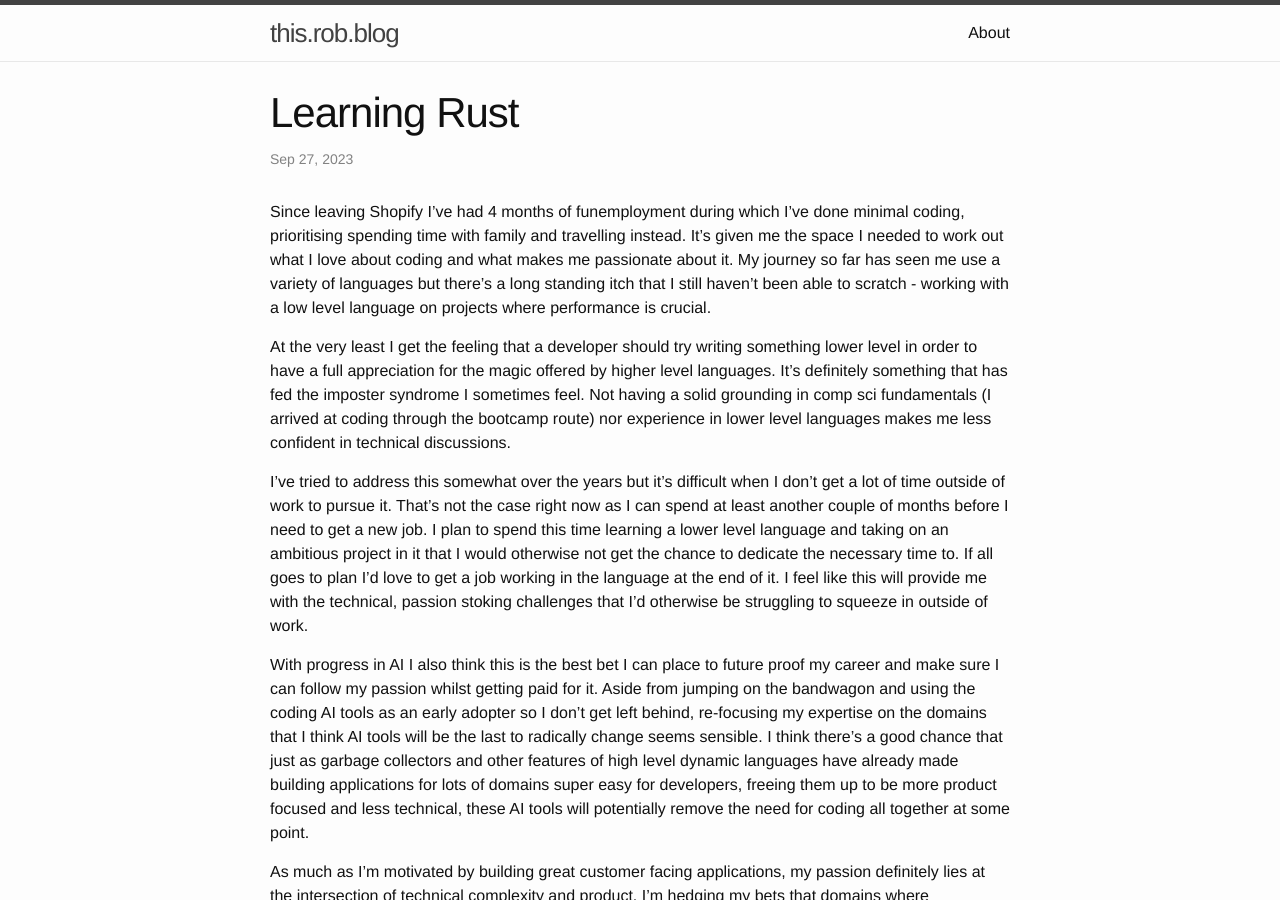
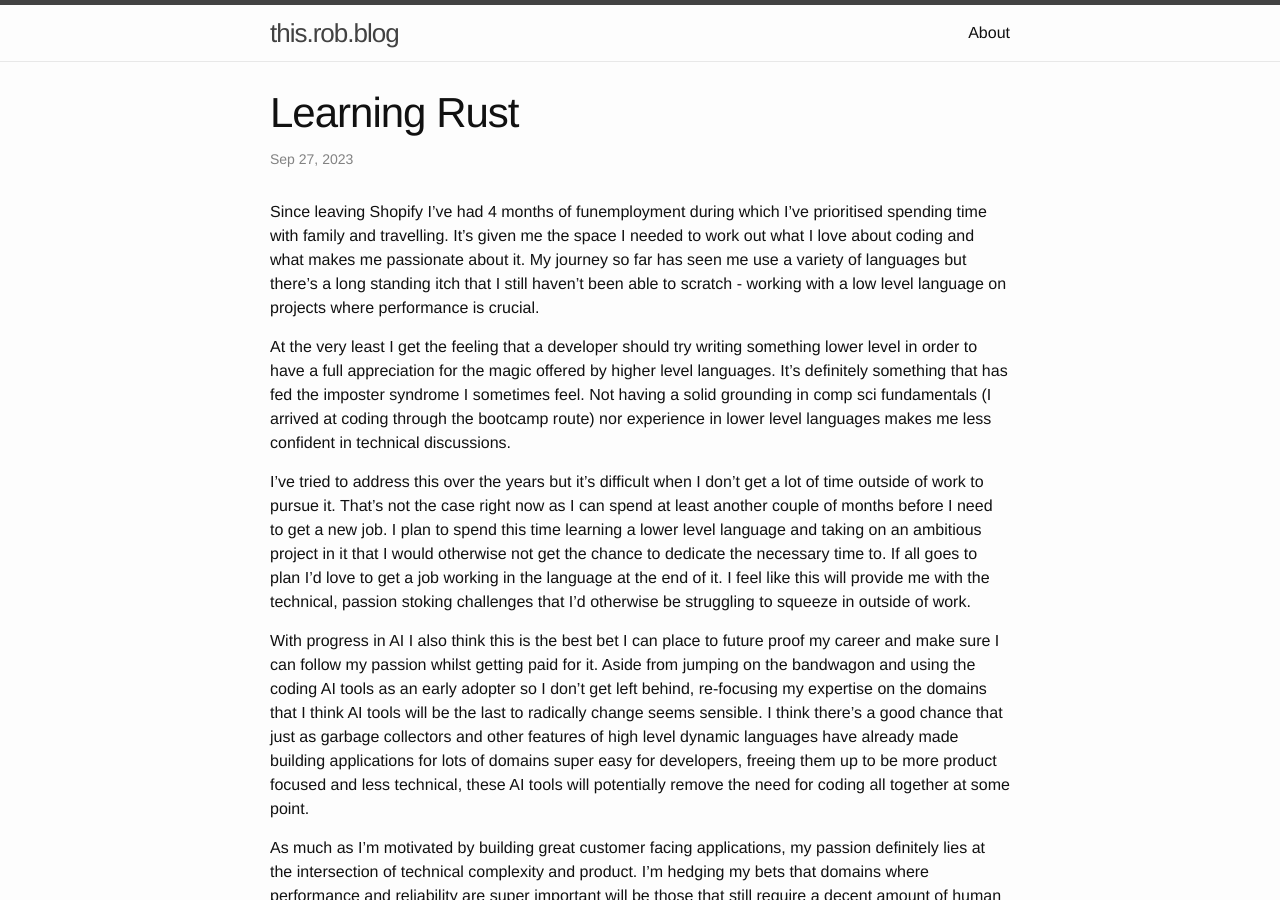
Before and after one commit to thisdotrob/thisdotrob.github.io, a Jekyll site: the page built from _posts/2023-09-27-learning-rust.markdown, in a window 1280 px wide and 900 px high. Built offline with Jekyll 4.4.1, drawn with Linux system fonts in a browser that asks for light colours.

Commit message:
Tweak post on learning Rust

```diff
--- a/_posts/2023-09-27-learning-rust.markdown
+++ b/_posts/2023-09-27-learning-rust.markdown
@@ -6,11 +6,11 @@ categories: rust
 published: true
 ---
 
-Since leaving Shopify I've had 4 months of funemployment during which I've done minimal coding, prioritising spending time with family and travelling instead. It's given me the space I needed to work out what I love about coding and what makes me passionate about it. My journey so far has seen me use a variety of languages but there's a long standing itch that I still haven't been able to scratch - working with a low level language on projects where performance is crucial.
+Since leaving Shopify I've had 4 months of funemployment during which I've prioritised spending time with family and travelling. It's given me the space I needed to work out what I love about coding and what makes me passionate about it. My journey so far has seen me use a variety of languages but there's a long standing itch that I still haven't been able to scratch - working with a low level language on projects where performance is crucial.
 
 At the very least I get the feeling that a developer should try writing something lower level in order to have a full appreciation for the magic offered by higher level languages. It's definitely something that has fed the imposter syndrome I sometimes feel. Not having a solid grounding in comp sci fundamentals (I arrived at coding through the bootcamp route) nor experience in lower level languages makes me less confident in technical discussions.
 
-I've tried to address this somewhat over the years but it's difficult when I don't get a lot of time outside of work to pursue it. That's not the case right now as I can spend at least another couple of months before I need to get a new job. I plan to spend this time learning a lower level language and taking on an ambitious project in it that I would otherwise not get the chance to dedicate the necessary time to. If all goes to plan I'd love to get a job working in the language at the end of it. I feel like this will provide me with the technical, passion stoking challenges that I'd otherwise be struggling to squeeze in outside of work.
+I've tried to address this over the years but it's difficult when I don't get a lot of time outside of work to pursue it. That's not the case right now as I can spend at least another couple of months before I need to get a new job. I plan to spend this time learning a lower level language and taking on an ambitious project in it that I would otherwise not get the chance to dedicate the necessary time to. If all goes to plan I'd love to get a job working in the language at the end of it. I feel like this will provide me with the technical, passion stoking challenges that I'd otherwise be struggling to squeeze in outside of work.
 
 With progress in AI I also think this is the best bet I can place to future proof my career and make sure I can follow my passion whilst getting paid for it. Aside from jumping on the bandwagon and using the coding AI tools as an early adopter so I don't get left behind, re-focusing my expertise on the domains that I think AI tools will be the last to radically change seems sensible. I think there's a good chance that just as garbage collectors and other features of high level dynamic languages have already made building applications for lots of domains super easy for developers, freeing them up to be more product focused and less technical, these AI tools will potentially remove the need for coding all together at some point.
 
```
Also changed, not shown: _posts/2023-10-11-the-rust-book.markdown (added, +33 -0 lines).
